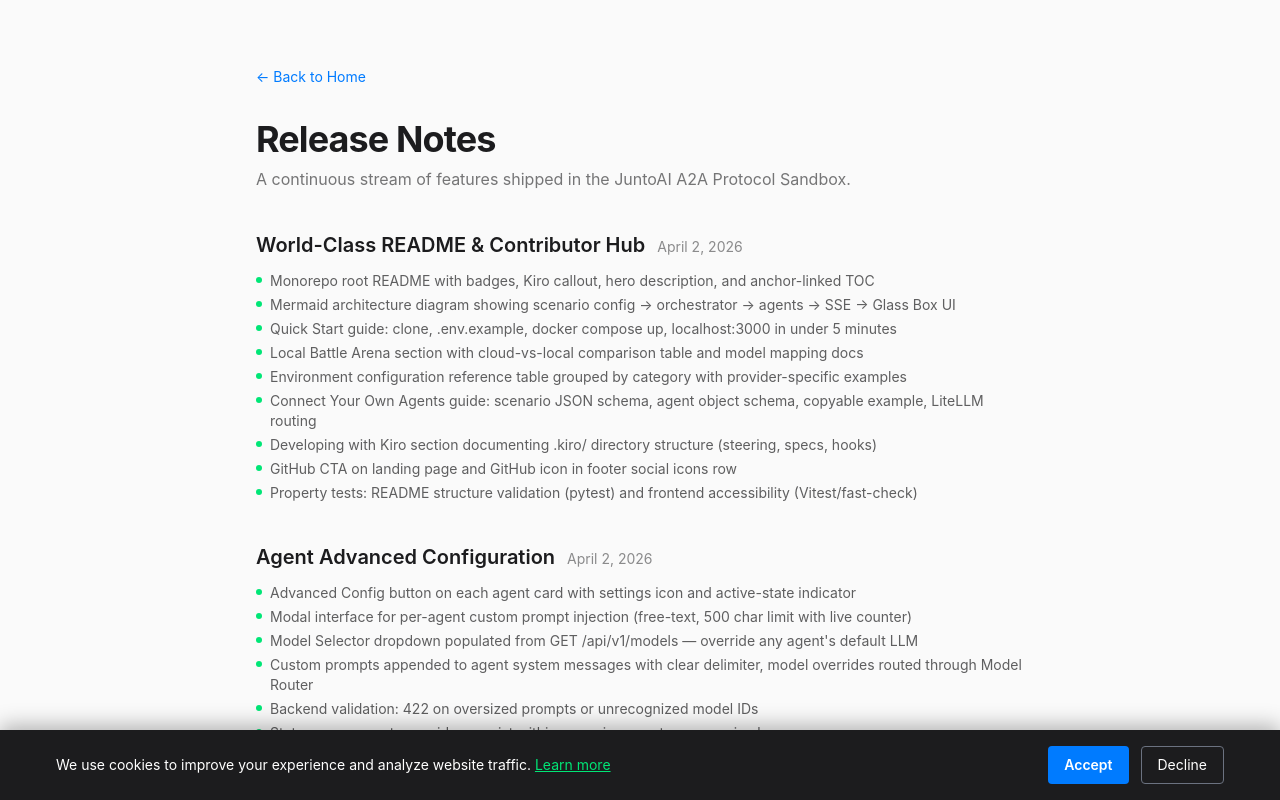
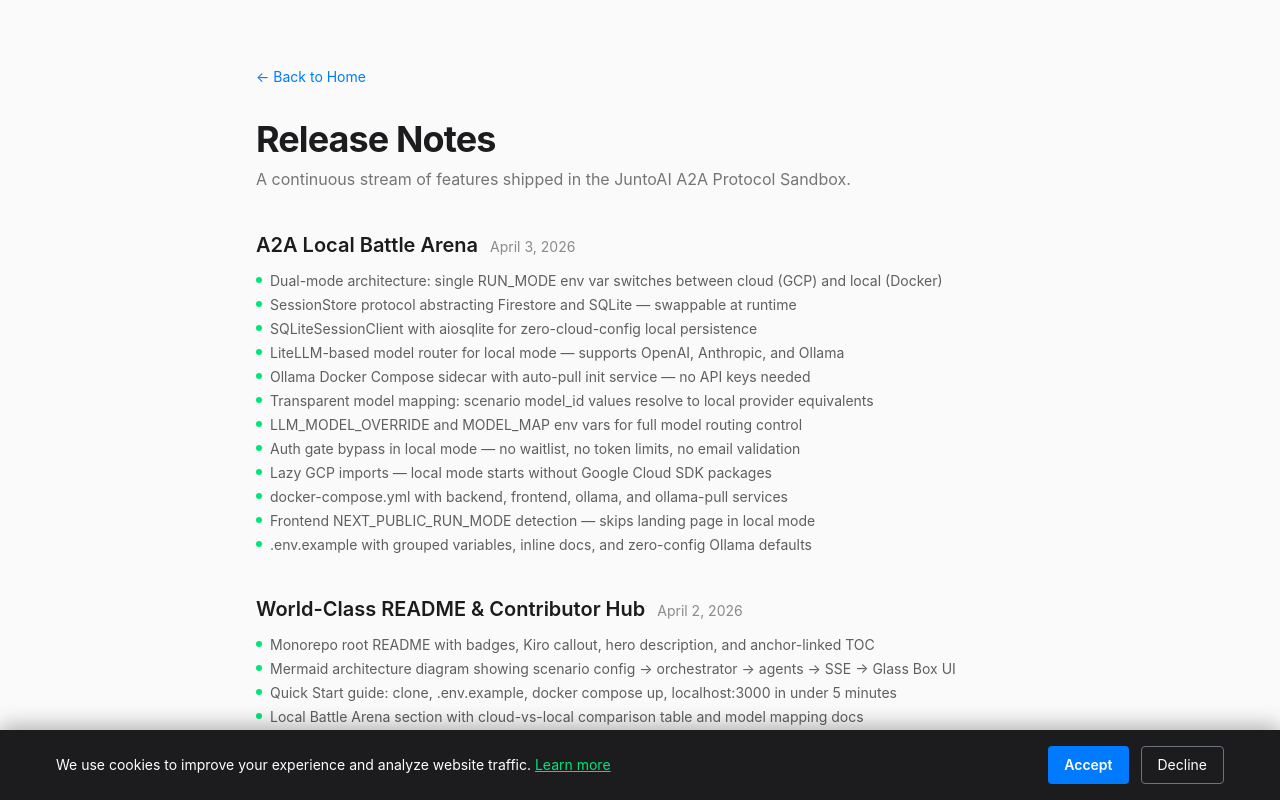
Before and after one commit to JuntoAI/JuntoAI-A2A, a Next.js app in the folder frontend/: page /release-notes in a window 1280 px wide. Shown: the top 800 px of the page. Built offline with nearby package versions, Linux system fonts and the light colour scheme; no server answers.

Commit message:
docs: add A2A Local Battle Arena (Spec 080) to changelog and release notes

```diff
--- a/frontend/app/release-notes/page.tsx
+++ b/frontend/app/release-notes/page.tsx
@@ -8,6 +8,25 @@
 };
 
 const FEATURES = [
+  {
+    title: "A2A Local Battle Arena",
+    specId: "080",
+    date: "2026-04-03",
+    items: [
+      "Dual-mode architecture: single RUN_MODE env var switches between cloud (GCP) and local (Docker)",
+      "SessionStore protocol abstracting Firestore and SQLite — swappable at runtime",
+      "SQLiteSessionClient with aiosqlite for zero-cloud-config local persistence",
+      "LiteLLM-based model router for local mode — supports OpenAI, Anthropic, and Ollama",
+      "Ollama Docker Compose sidecar with auto-pull init service — no API keys needed",
+      "Transparent model mapping: scenario model_id values resolve to local provider equivalents",
+      "LLM_MODEL_OVERRIDE and MODEL_MAP env vars for full model routing control",
+      "Auth gate bypass in local mode — no waitlist, no token limits, no email validation",
+      "Lazy GCP imports — local mode starts without Google Cloud SDK packages",
+      "docker-compose.yml with backend, frontend, ollama, and ollama-pull services",
+      "Frontend NEXT_PUBLIC_RUN_MODE detection — skips landing page in local mode",
+      ".env.example with grouped variables, inline docs, and zero-config Ollama defaults",
+    ],
+  },
   {
     title: "World-Class README & Contributor Hub",
     specId: "120",
```
Also changed, not shown: 1 other file (tests, documents, lock files or other folders).
